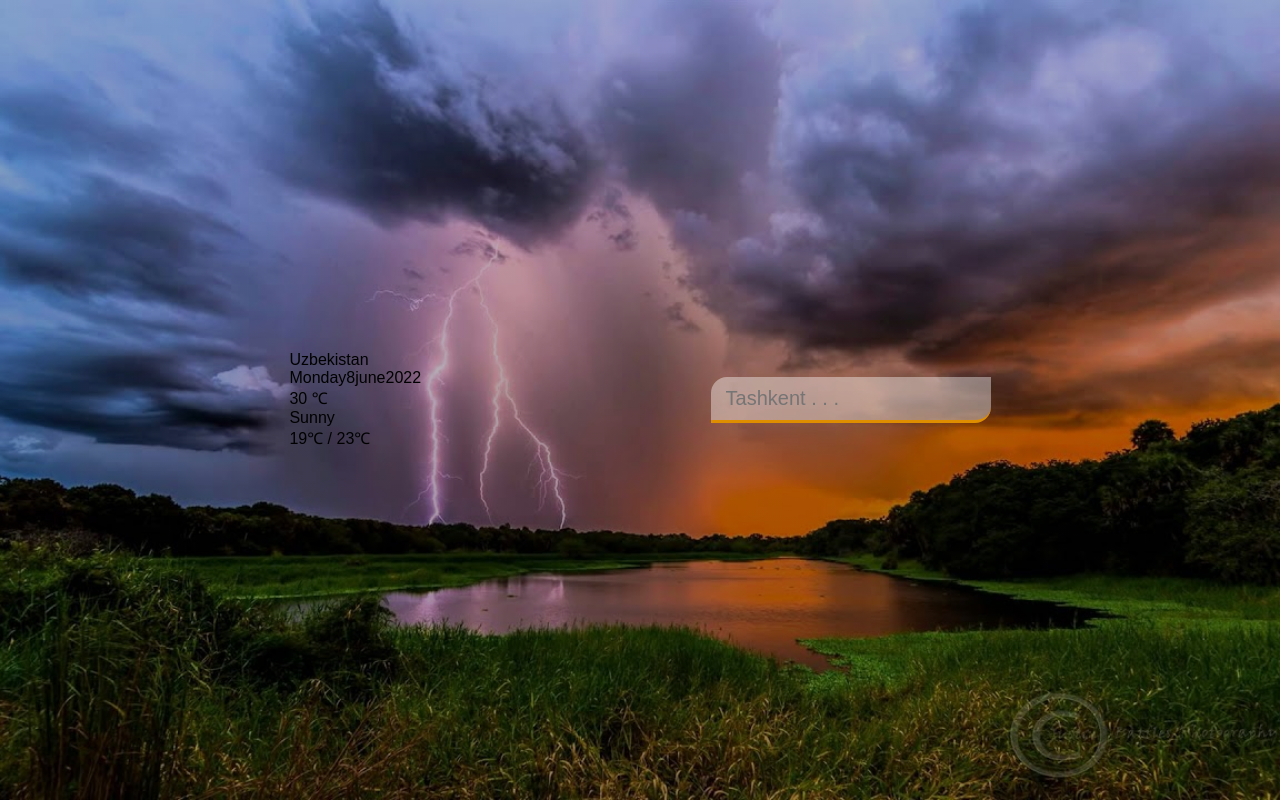
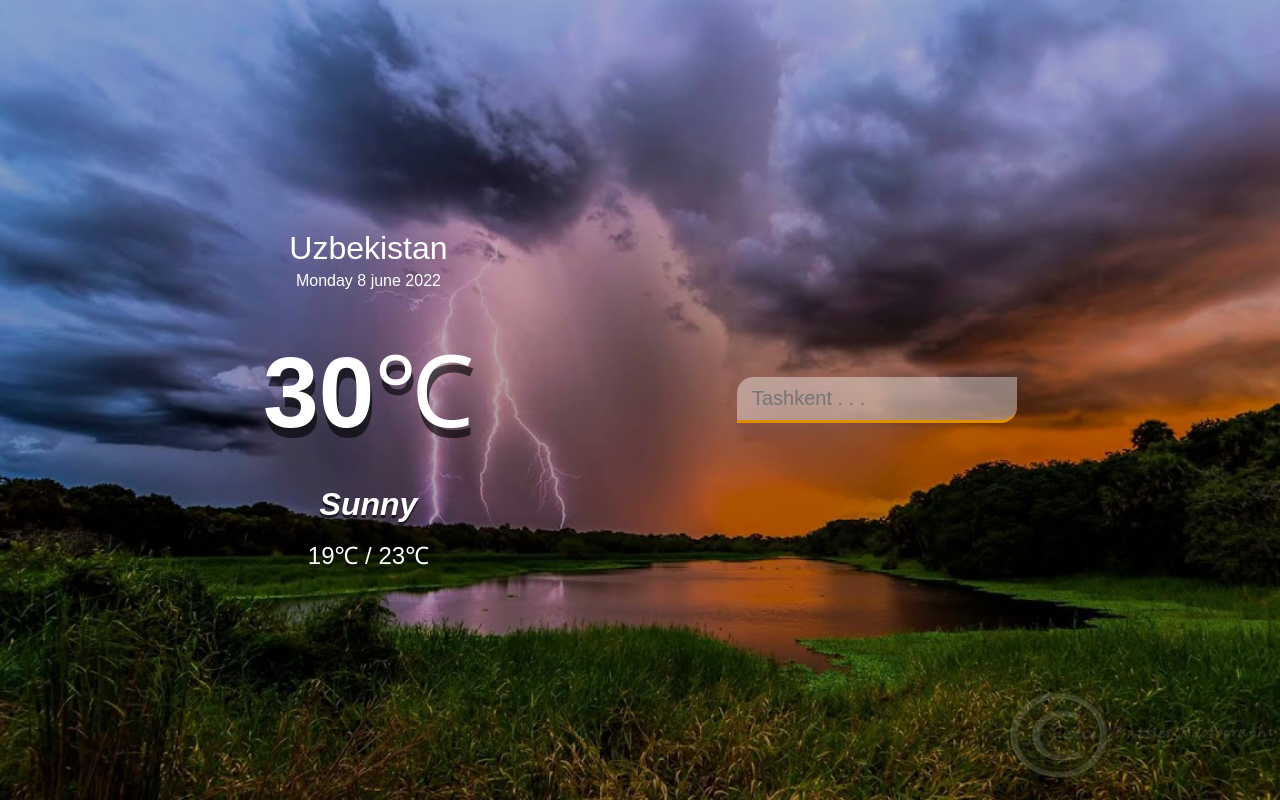
Before and after one commit to firdavs0707/weather-app, a plain HTML site: page index.html in a window 1280 px wide. Drawn offline with Linux system fonts and the light colour scheme.

Commit message:
verstka enden2

```diff
--- a/index.html
+++ b/index.html
@@ -13,10 +13,10 @@
     <main>
       <section class="locdat">
         <div class="city">Uzbekistan</div>
-        <div class="date"><span>Monday</span><span>8</span><span>june</span><span>2022</span></div>
+        <div class="date"> Monday 8 june 2022 </div>
       </section>
       <div class="sec-temp">
-        <div class="temp">30 <span>℃</span></div>
+        <div class="temp">30<span>℃</span></div>
         <div class="weather-type">Sunny</div>
         <div class="high-low">19℃ / 23℃</div>
       </div>
--- a/style.css
+++ b/style.css
@@ -39,3 +39,47 @@ header input:focus {
   background: rgba(255, 255, 255, .9);
   border-radius: 0px 16px 0px 16px;
 }
+
+main {
+  text-align: center;
+}
+
+.locdat .city {
+  color: #fff;
+  font-size: 32px;
+  font-weight: 500;
+  margin-bottom: 5px;
+}
+
+.locdat .date {
+  color: #fff;
+  font-size: 16px;
+}
+
+.sec-temp .temp {
+  color: #fff;
+  font-size: 100px;
+  font-weight: 900;
+  margin: 30px 0;
+  text-shadow: 2px 10px rgba(0, 0, 0, 0.6);
+}
+
+.temp span {
+  font-weight: 500;
+}
+
+.weather-type {
+  color: #fff;
+  font-size: 32px;
+  font-weight: 700;
+  font-style: italic;
+  margin-bottom: 15px;
+  text-shadow: 0px 3px rgba(0, 0, 0, 0.6);
+}
+
+.high-low {
+  color: #fff;
+  font-size: 24px;
+  font-weight: 500;
+  text-shadow: 0px 4px rgba(0, 0, 0, 0.4);
+}
```
